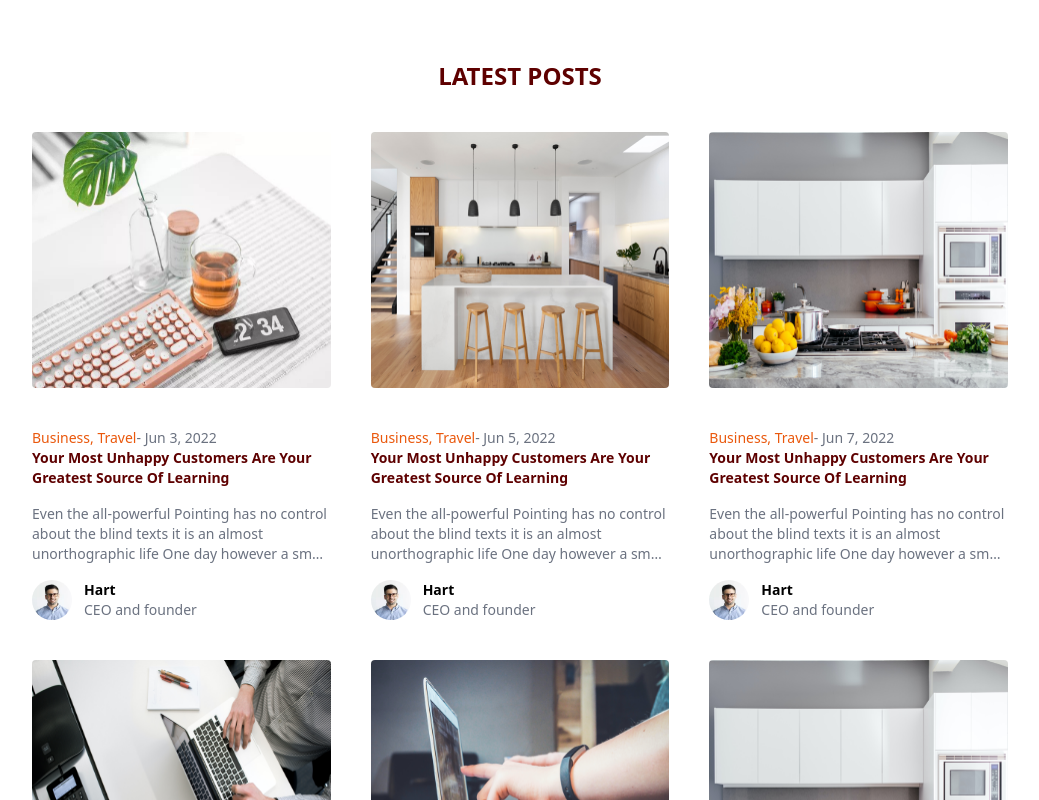
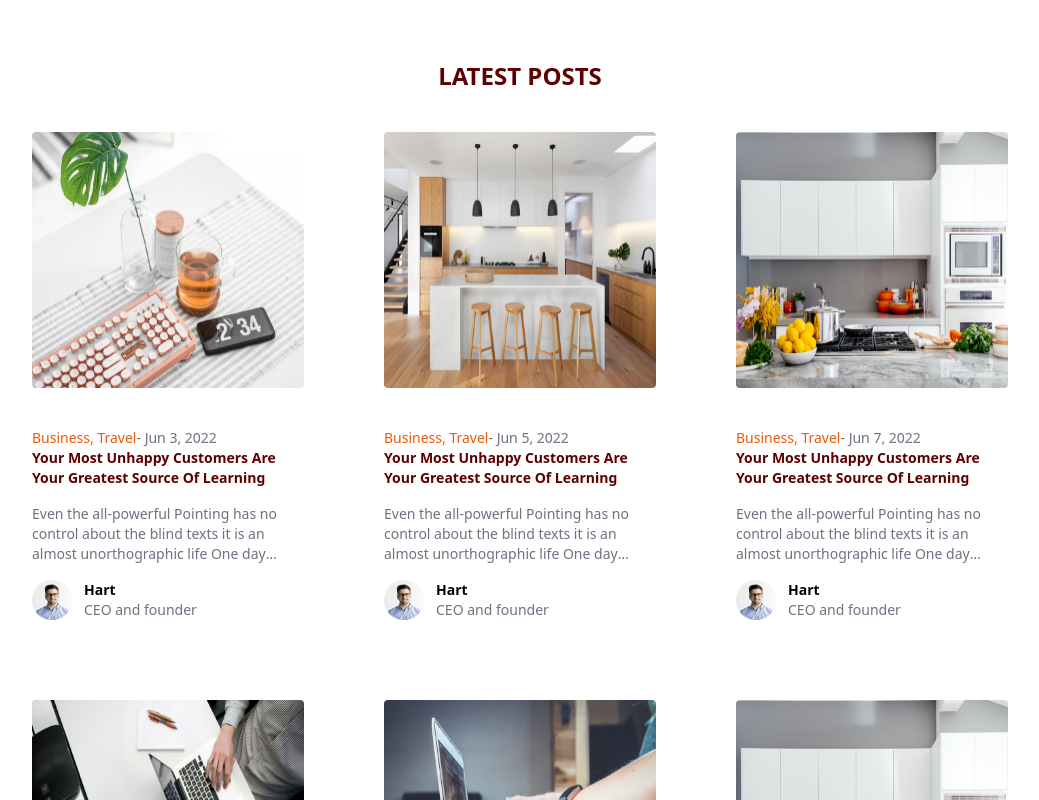
Before and after one commit to Hart102/simple_blog, a React (Vite) app: page / in a window 1280 px wide. Shown: the part 780-1580 px from the top of the page, without its empty margins (120-1159 px from the left). Built offline with nearby package versions, Linux system fonts and the light colour scheme.

Commit message:
created a related news component

```diff
--- a/src/components/Latest.tsx
+++ b/src/components/Latest.tsx
@@ -13,7 +13,7 @@
     return (
         <section className='w-full py-10'>
             <Title title="Latest Posts" />
-            <div className="grid grid-cols-1 lg:grid-cols-3 gap-10">
+            <div className="grid grid-cols-1 lg:grid-cols-3 gap-20">
 
                 {Data[1].map((post, index) => (
                     <NewsCard key={index} data={post} gridCols='md:grid-cols-1' titleSize='text-1xl' className='w-100 h-64'/>
```
